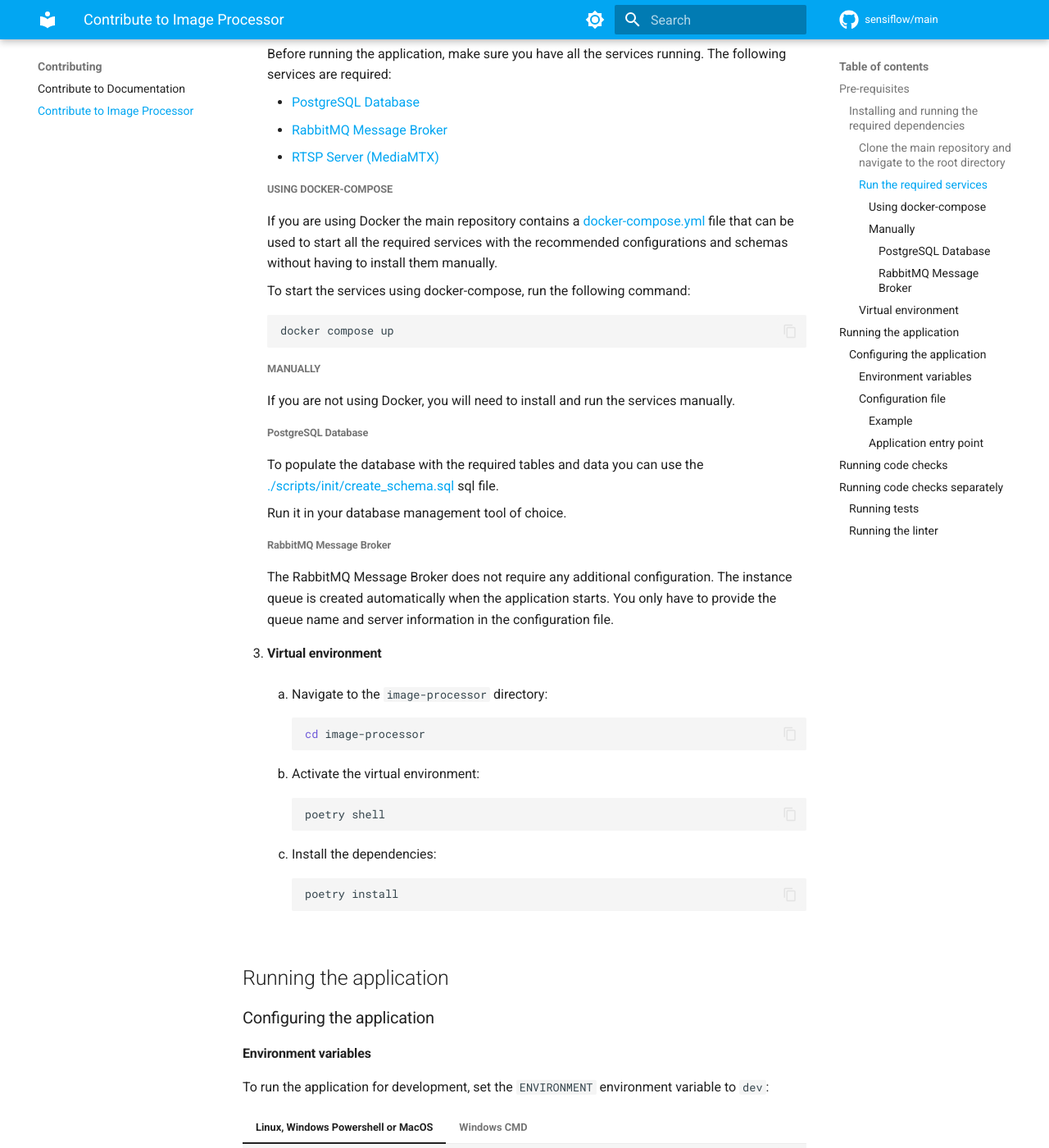
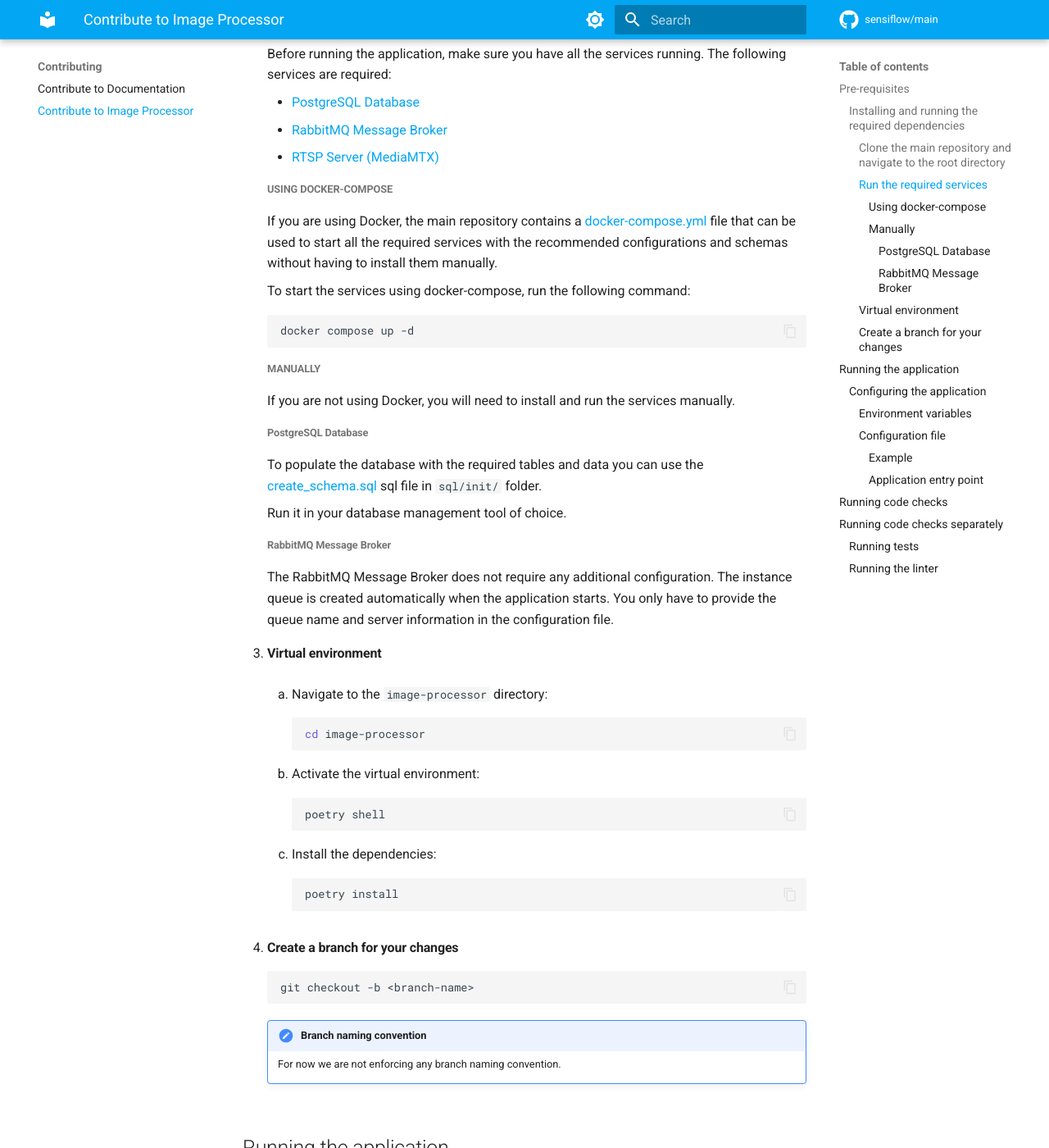
Before and after one commit to sensiflow/main, an MkDocs documentation site: the page built from docs/contributing/image-processor.md, in a window 1280 px wide and 1400 px high, scrolled down 931 px. Shown: the whole window at 82% size. Built offline with MkDocs 1.6.1 and Material for MkDocs 9.7.7, drawn with Linux system fonts in a browser that asks for light colours; comment, search, counter and statistics services are not loaded; some of the changed text lies outside the part shown.

Commit message:
changed image_processor contributing

````diff
--- a/docs/contributing/image-processor.md
+++ b/docs/contributing/image-processor.md
@@ -40,12 +40,12 @@ Once all the pre-requisites are met, the following steps need to be followed:
 
     ##### Using docker-compose
 
-    If you are using Docker the main repository contains a [docker-compose.yml](https://github.com/sensiflow/main/docker-compose.yml) file that can be used to start all the required services with the recommended configurations and schemas without having to install them manually.
+    If you are using Docker, the main repository contains a [docker-compose.yml](https://github.com/sensiflow/main/blob/main/docker-compose.yml) file that can be used to start all the required services with the recommended configurations and schemas without having to install them manually.
 
     To start the services using docker-compose, run the following command:
 
     ```sh
-    docker compose up
+    docker compose up -d
     ```
 
     ##### Manually
@@ -54,7 +54,7 @@ Once all the pre-requisites are met, the following steps need to be followed:
 
     ###### PostgreSQL Database
 
-    To populate the database with the required tables and data you can use the [./scripts/init/create_schema.sql](https://github.com/sensiflow/main/sql/init/create_schema.sql) sql file.
+    To populate the database with the required tables and data you can use the [create_schema.sql](https://github.com/sensiflow/main/blob/main/sql/init/create_schema.sql) sql file in `sql/init/` folder.
 
     Run it in your database management tool of choice.
 
@@ -80,6 +80,16 @@ Once all the pre-requisites are met, the following steps need to be followed:
         ```bash
         poetry install
         ```
+
+4.  #### Create a branch for your changes
+
+    ```sh
+    git checkout -b <branch-name>
+    ```
+
+    !!! note "Branch naming convention"
+
+        For now we are not enforcing any branch naming convention.
 
 ## Running the application
 
````
Also changed, not shown: other parts of docs/contributing/image-processor.md (+0 -4 lines).
